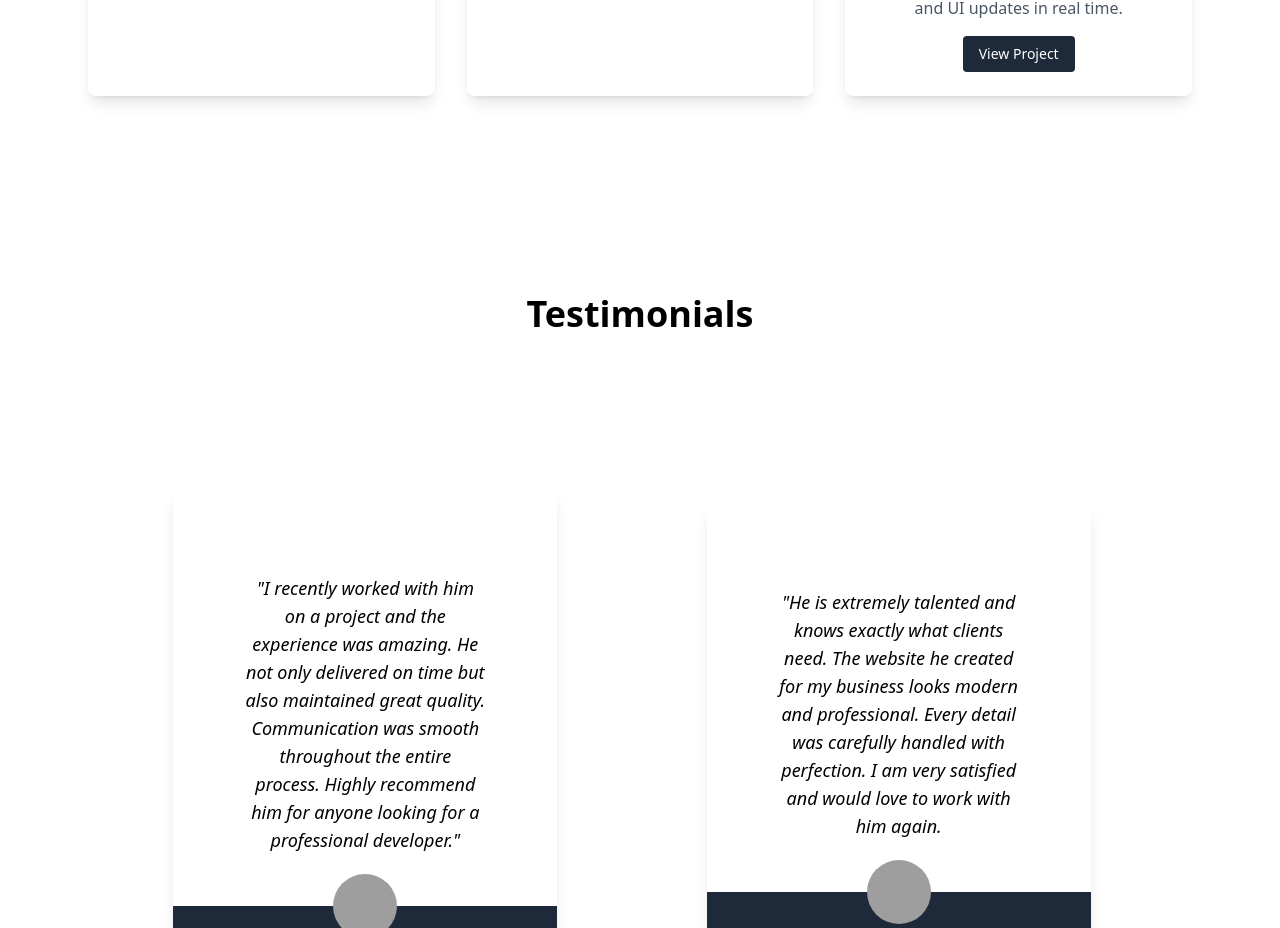
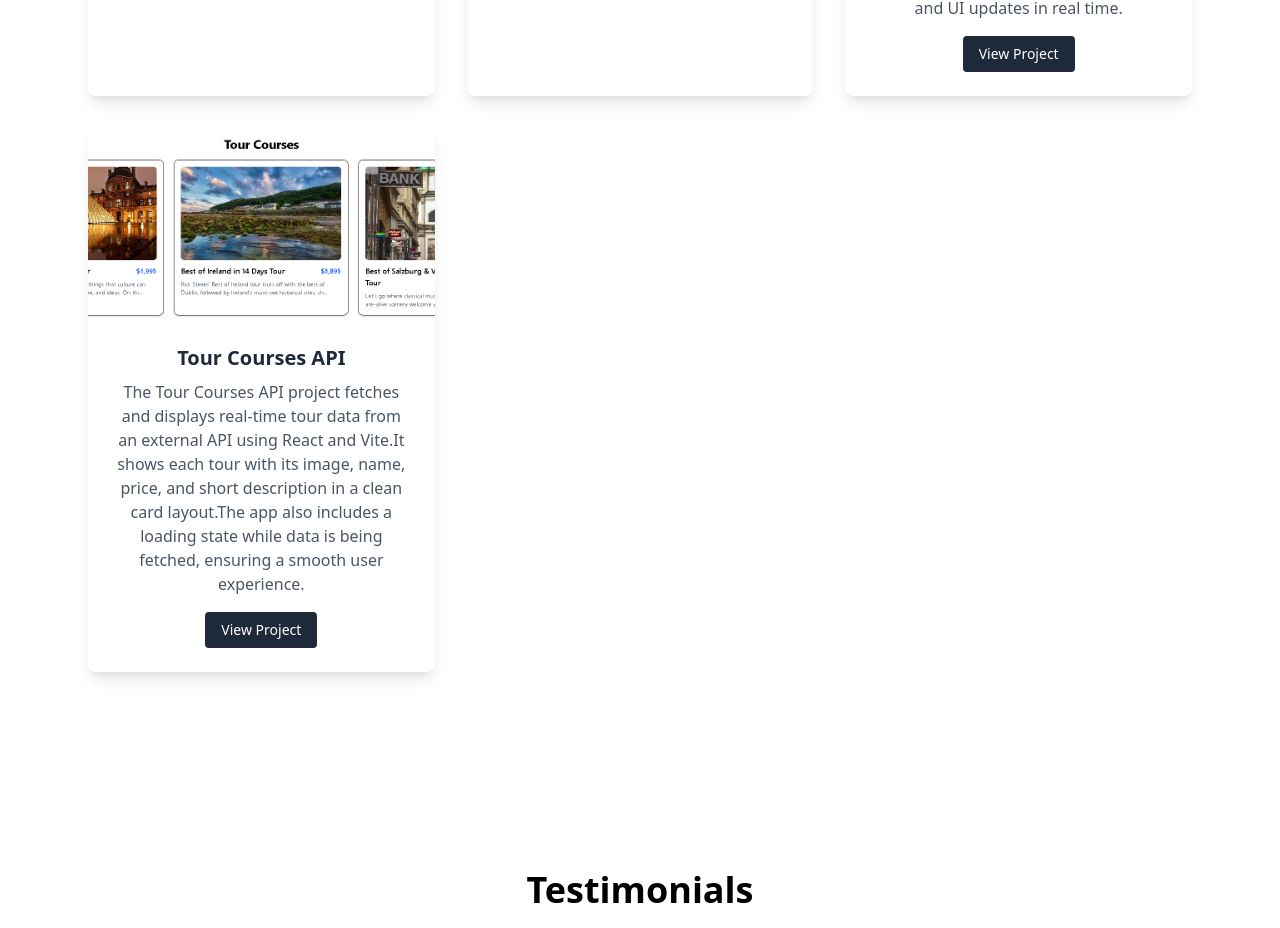
Before and after one commit to ZubiWebDev/My-Portfolio, a React (Vite) app: page / in a window 1280 px wide. Shown: the part 1836-2764 px from the top of the page. Built offline with nearby package versions, Linux system fonts and the light colour scheme; grey boxes are pictures that could not be loaded.

Commit message:
Updated portfolio design

```diff
--- a/src/pages/projects.jsx
+++ b/src/pages/projects.jsx
@@ -22,6 +22,13 @@ function Projects() {
         "This is a simple Counter App project that allows users to increase, decrease, or reset a number with just one click. It features three buttons — Increment, Decrement, and Reset — to manage the counter value easily. The project demonstrates basic JavaScript functionality and dynamic DOM manipulation. It’s a great beginner project to understand event handling and UI updates in real time.",
       image: "imgs/counter.PNG",
       link: "https://counter-ochre-two.vercel.app/",
+    },
+    {
+      title: "Tour Courses API",
+      description:
+        "The Tour Courses API project fetches and displays real-time tour data from an external API using React and Vite.It shows each tour with its image, name, price, and short description in a clean card layout.The app also includes a loading state while data is being fetched, ensuring a smooth user experience.",
+      image: "imgs/tours.PNG",
+      link: "https://tour-api-fetching.vercel.app/",
     },
   ];
 
```
Also changed, not shown: public/imgs/tours.PNG (added).
